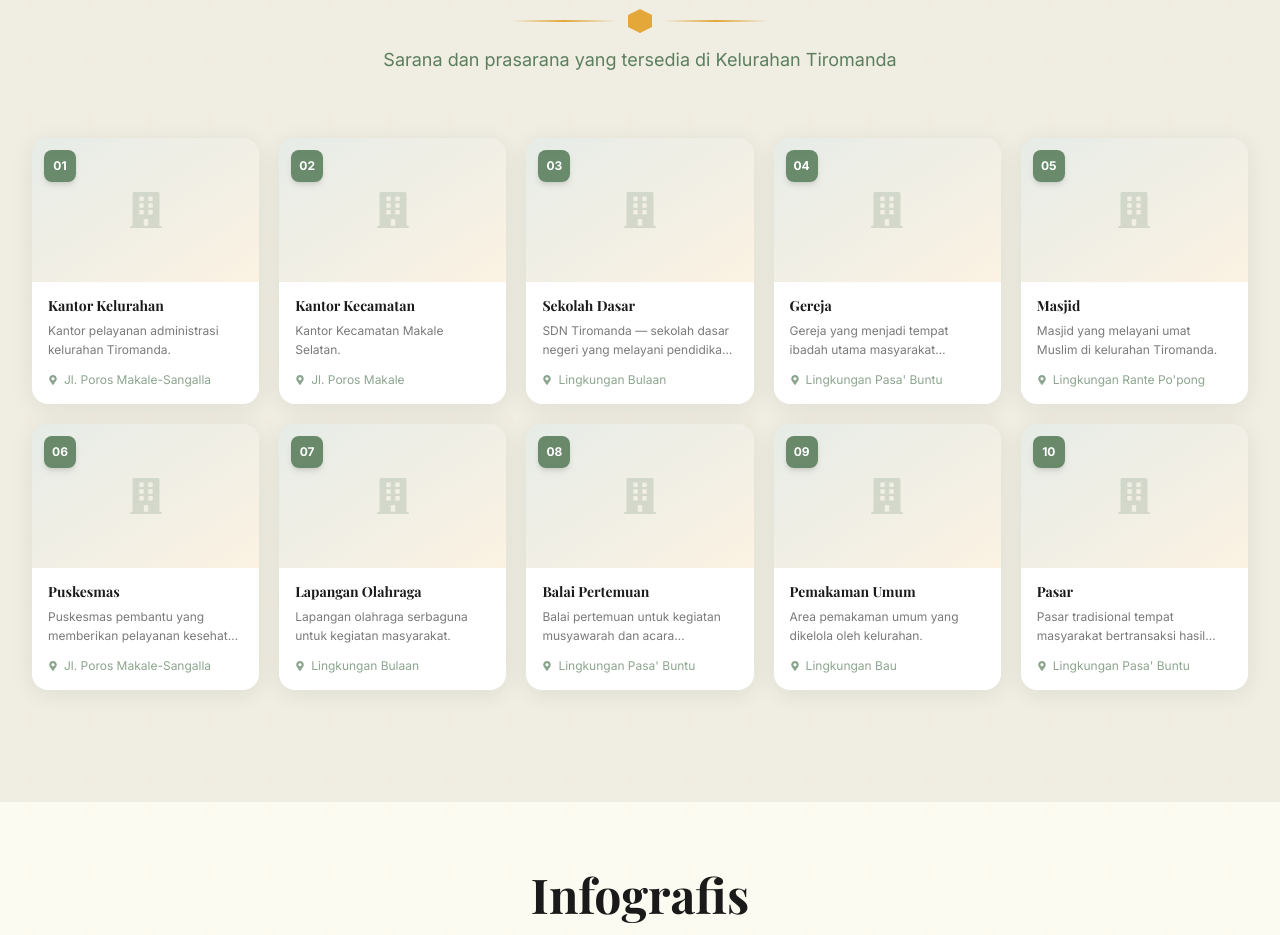
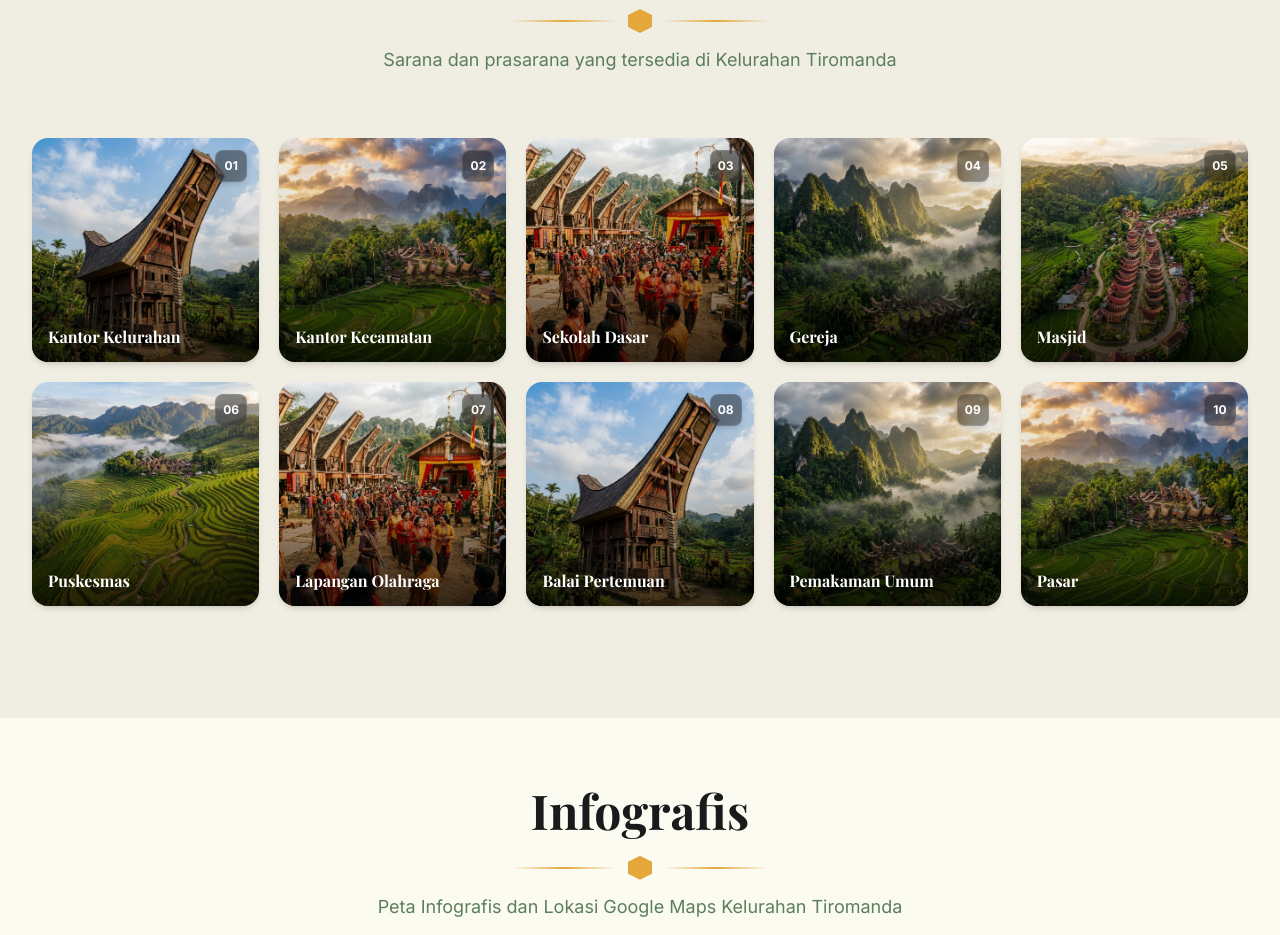
Before and after one commit to OceanzO/kel-tiromanda, a Next.js app: page / in a window 1280 px wide. Shown: the part 5180-6115 px from the top of the page. Built offline with nearby package versions, Linux system fonts and the light colour scheme; a web font is replaced by a local one.

Commit message:
feat: revamp facilities section design to image-heavy cards

```diff
--- a/src/components/sections/FacilitiesSection.tsx
+++ b/src/components/sections/FacilitiesSection.tsx
@@ -2,6 +2,7 @@
 
 import { motion, useInView } from 'framer-motion';
 import { useRef } from 'react';
+import Image from 'next/image';
 import { useLanguage } from '@/context/LanguageContext';
 import { FACILITIES } from '@/lib/constants';
 import SectionTitle from '@/components/ui/SectionTitle';
@@ -33,33 +34,35 @@ export default function FacilitiesSection() {
                 delay: index * 0.06,
                 ease: 'easeOut',
               }}
-              className="group premium-card overflow-hidden"
+              className="group relative h-48 sm:h-56 overflow-hidden rounded-2xl shadow-md cursor-pointer"
             >
-              {/* Image Area */}
-              <div className="relative h-36 overflow-hidden bg-gradient-to-br from-primary/15 to-accent/15">
-                <div className="absolute inset-0 flex items-center justify-center">
-                  <FaBuilding className="text-4xl text-primary/20 group-hover:text-primary/40 group-hover:scale-110 transition-all duration-500" />
+              {/* Image Background */}
+              {facility.image ? (
+                <Image
+                  src={facility.image}
+                  alt={language === 'id' ? facility.name_id : facility.name_en}
+                  fill
+                  className="object-cover transition-transform duration-700 group-hover:scale-110"
+                />
+              ) : (
+                <div className="absolute inset-0 bg-gradient-to-br from-primary/30 to-accent/30 flex items-center justify-center">
+                  <FaBuilding className="text-4xl text-primary/40" />
                 </div>
-                <div className="absolute inset-0 bg-gradient-to-t from-black/30 to-transparent opacity-0 group-hover:opacity-100 transition-opacity duration-300" />
+              )}
 
-                {/* Counter Badge */}
-                <div className="absolute top-3 left-3 w-8 h-8 rounded-lg bg-primary/90 flex items-center justify-center text-white text-xs font-bold shadow-md">
-                  {String(index + 1).padStart(2, '0')}
-                </div>
+              {/* Gradient Overlay for Text Readability */}
+              <div className="absolute inset-0 bg-gradient-to-t from-black/90 via-black/20 to-transparent opacity-80 group-hover:opacity-100 transition-opacity duration-300" />
+
+              {/* Counter Badge */}
+              <div className="absolute top-3 right-3 w-8 h-8 rounded-lg bg-black/40 backdrop-blur-md flex items-center justify-center text-white text-xs font-bold shadow-md border border-white/10 group-hover:bg-primary transition-colors duration-300 z-10">
+                {String(index + 1).padStart(2, '0')}
               </div>
 
               {/* Content */}
-              <div className="p-4">
-                <h3 className="font-heading font-bold text-sm text-foreground mb-1.5 group-hover:text-accent transition-colors duration-300 line-clamp-1">
+              <div className="absolute bottom-0 left-0 w-full p-4 flex flex-col justify-end z-10">
+                <h3 className="text-white font-heading font-bold text-sm sm:text-base drop-shadow-md group-hover:-translate-y-1 transition-transform duration-300 line-clamp-2">
                   {language === 'id' ? facility.name_id : facility.name_en}
                 </h3>
-                <p className="text-foreground-muted text-xs leading-relaxed mb-3 line-clamp-2">
-                  {language === 'id' ? facility.description_id : facility.description_en}
-                </p>
-                <div className="flex items-center gap-1.5 text-xs text-primary/70 group-hover:text-accent/80 transition-colors">
-                  <FaMapMarkerAlt className="text-[10px] flex-shrink-0" />
-                  <span className="line-clamp-1">{facility.location}</span>
-                </div>
               </div>
             </motion.div>
           ))}
--- a/src/lib/constants.ts
+++ b/src/lib/constants.ts
@@ -199,7 +199,7 @@ export const FACILITIES = [
     description_id: 'Kantor pelayanan administrasi kelurahan Tiromanda.',
     description_en: 'Administrative services office of Tiromanda village.',
     location: 'Jl. Poros Makale-Sangalla',
-    image: '/images/facilities/office.png',
+    image: '/images/hero/hero_tongkonan.png',
   },
   {
     name_id: 'Kantor Kecamatan',
@@ -207,7 +207,7 @@ export const FACILITIES = [
     description_id: 'Kantor Kecamatan Makale Selatan.',
     description_en: 'South Makale District Office.',
     location: 'Jl. Poros Makale',
-    image: '/images/facilities/district.png',
+    image: '/images/hero/hero_panorama.png',
   },
   {
     name_id: 'Sekolah Dasar',
@@ -215,7 +215,7 @@ export const FACILITIES = [
     description_id: 'SDN Tiromanda — sekolah dasar negeri yang melayani pendidikan anak-anak di kelurahan.',
     description_en: 'SDN Tiromanda — public elementary school serving children in the village.',
     location: 'Lingkungan Bulaan',
-    image: '/images/facilities/school.png',
+    image: '/images/hero/hero_community.png',
   },
   {
     name_id: 'Gereja',
@@ -223,7 +223,7 @@ export const FACILITIES = [
     description_id: 'Gereja yang menjadi tempat ibadah utama masyarakat Tiromanda.',
     description_en: 'The main place of worship for the Tiromanda community.',
     location: 'Lingkungan Pasa\' Buntu',
-    image: '/images/facilities/church.png',
+    image: '/images/hero/hero_mountains.png',
   },
   {
     name_id: 'Masjid',
@@ -231,7 +231,7 @@ export const FACILITIES = [
     description_id: 'Masjid yang melayani umat Muslim di kelurahan Tiromanda.',
     description_en: 'Mosque serving the Muslim community in Tiromanda village.',
     location: 'Lingkungan Rante Po\'pong',
-    image: '/images/facilities/mosque.png',
+    image: '/images/hero/hero_aerial.png',
   },
   {
     name_id: 'Puskesmas',
@@ -239,7 +239,7 @@ export const FACILITIES = [
     description_id: 'Puskesmas pembantu yang memberikan pelayanan kesehatan dasar.',
     description_en: 'Auxiliary health center providing basic health services.',
     location: 'Jl. Poros Makale-Sangalla',
-    image: '/images/facilities/health.png',
+    image: '/images/hero/hero_ricefields.png',
   },
   {
     name_id: 'Lapangan Olahraga',
@@ -247,7 +247,7 @@ export const FACILITIES = [
     description_id: 'Lapangan olahraga serbaguna untuk kegiatan masyarakat.',
     description_en: 'Multi-purpose sports field for community activities.',
     location: 'Lingkungan Bulaan',
-    image: '/images/facilities/sports.png',
+    image: '/images/hero/hero_community.png',
   },
   {
     name_id: 'Balai Pertemuan',
@@ -255,7 +255,7 @@ export const FACILITIES = [
     description_id: 'Balai pertemuan untuk kegiatan musyawarah dan acara kemasyarakatan.',
     description_en: 'Meeting hall for deliberations and community events.',
     location: 'Lingkungan Pasa\' Buntu',
-    image: '/images/facilities/hall.png',
+    image: '/images/hero/hero_tongkonan.png',
   },
   {
     name_id: 'Pemakaman Umum',
@@ -263,7 +263,7 @@ export const FACILITIES = [
     description_id: 'Area pemakaman umum yang dikelola oleh kelurahan.',
     description_en: 'Public cemetery area managed by the village.',
     location: 'Lingkungan Bau',
-    image: '/images/facilities/cemetery.png',
+    image: '/images/hero/hero_mountains.png',
   },
   {
     name_id: 'Pasar',
@@ -271,7 +271,7 @@ export const FACILITIES = [
     description_id: 'Pasar tradisional tempat masyarakat bertransaksi hasil bumi dan kebutuhan sehari-hari.',
     description_en: 'Traditional market where the community trades agricultural products and daily necessities.',
     location: 'Lingkungan Pasa\' Buntu',
-    image: '/images/facilities/market.png',
+    image: '/images/hero/hero_panorama.png',
   },
 ];
 
```
